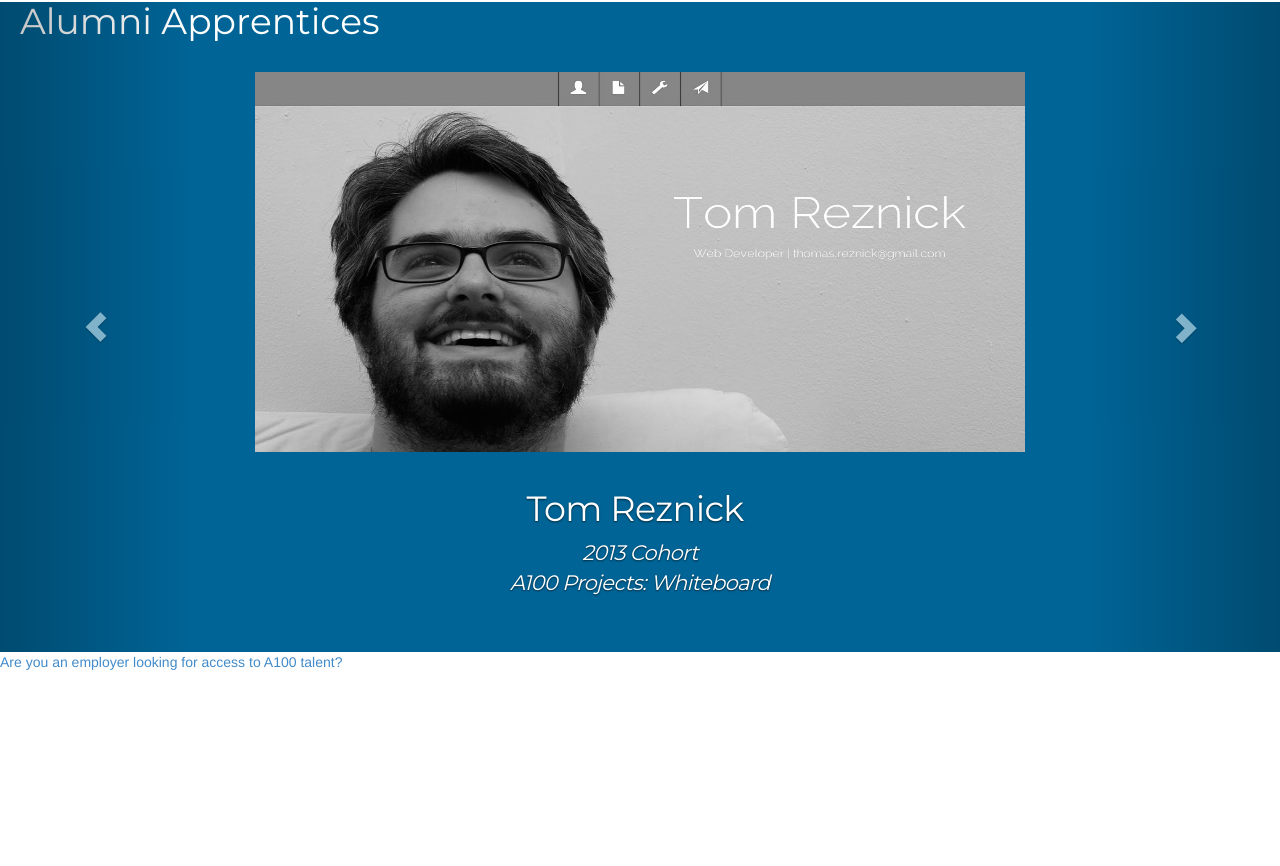
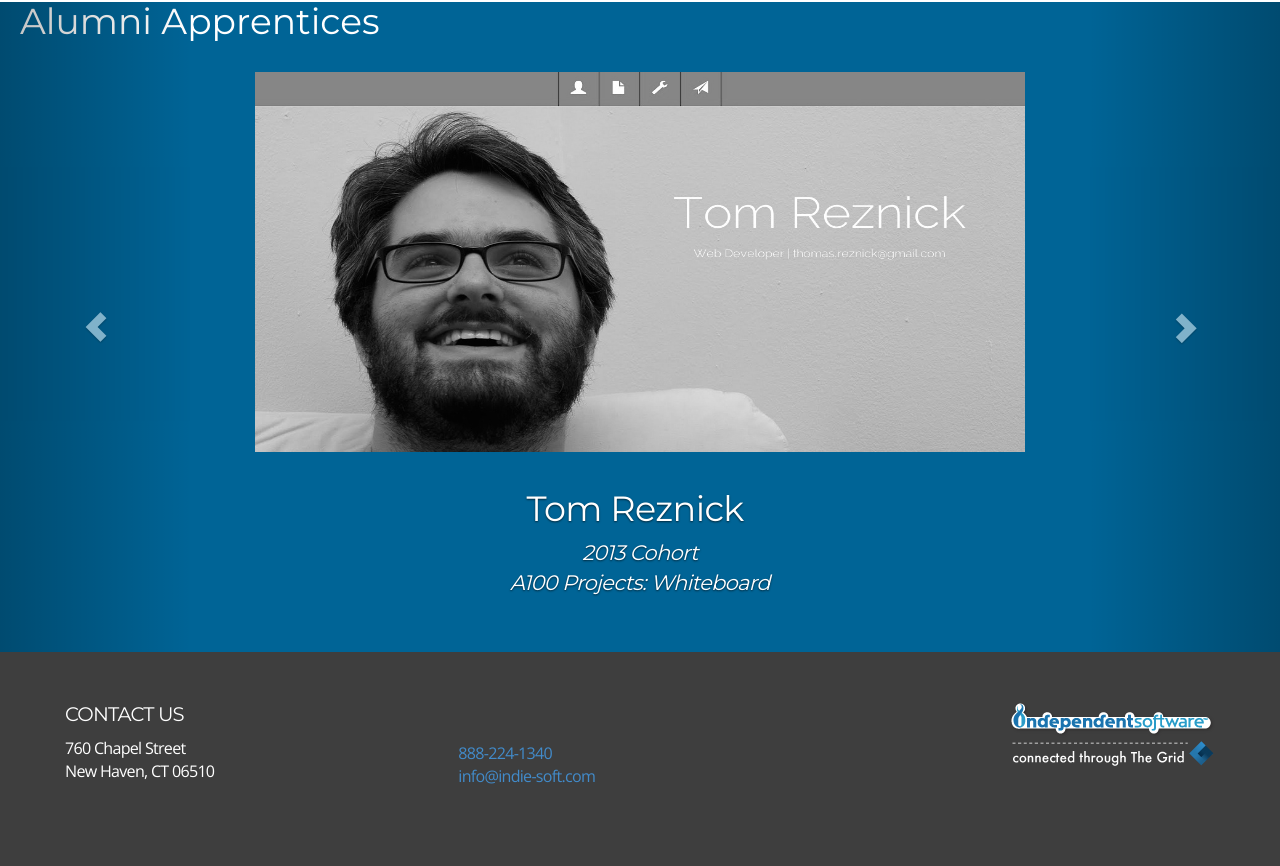
Before and after one commit to Paul-Burinda/A100-Portfolio, a PHP site: page / in a window 1280 px wide. Shown: the part 596-1462 px from the top of the page. Before the commit the page ends 1266 px from the top, so only its background shows below. Run offline with PHP 8.4, Linux system fonts and the light colour scheme; some libraries are stand-ins or nearby versions.

Commit message:
Added footer section from A100 site.  Fixed formatting and create sections in main.css.  Hire me moving to navbar at the top

```diff
--- a/css/main.css
+++ b/css/main.css
@@ -1,3 +1,34 @@
+/*
+Team BuReTo:
+Paul Burinda, Yan Ren, Taiwo Togun
+main.css
+A100 Portfolio Sheet
+
+*/
+
+/* GLOBAL STYLES */
+  /* Alignment */
+    .centered { text-align: center; }
+
+    .rightAlign { text-align: right; }
+
+    .leftAlign { text-align: left; }
+
+    .allCaps { text-transform: uppercase; }
+
+  /* Margins */
+    .topMargin { margin-top: 30px; }
+
+    .topMarginX { margin-top: 50px; }
+
+    .topMarginBig {margin-top: 100px; }
+
+    .bottomMargin { margin-bottom: 30px; }
+
+  /* Sizing */
+    .small { font-size: 1em; }
+
+
 .WebsiteProj, .WhiteboardProj{
 	margin: 20px;
 }
@@ -11,7 +42,7 @@
   background: #006496;
 }
 
-/* CUSTOMIZE THE NAVBAR
+/* Carousel navbar
 -------------------------------------------------- */
 
 /* Special class on .container surrounding .navbar, used for positioning it into place. */
@@ -85,6 +116,29 @@
   position: relative;
 }
 
+.textDarkBG {
+font-family: 'Open Sans', sans-serif;
+font-weight: 400;
+font-size: 1.15em;
+letter-spacing: -.045em;
+color: white;
+}
+
+/* Footer CSS
+---------------------------------------------------*/
+#footer {
+background: #3e3e3e;
+padding: 50px;
+}
+
+.footerDarkBG {
+  font-family: 'Montserrat', sans-serif;
+  font-weight: 400;
+  font-size: 1.4em;
+  letter-spacing: -.045em;
+  line-height: 1.3em;
+  color: white;
+}
 
 /* Carousel RESPONSIVE CSS
 -------------------------------------------------- */
@@ -115,6 +169,32 @@
     font-size: 21px;
     line-height: 1.4;
   }
+
+  .headerDarkBG {
+    font-family: 'Montserrat', sans-serif;
+    font-weight: 400;
+    font-size: 1.4em;
+    letter-spacing: -.045em;
+    line-height: 1.3em;
+    color: white;
+  }
+
+  .allCaps {
+    text-transform: uppercase;
+  }
+
+  .textDarkBG {
+    font-family: 'Open Sans', sans-serif;
+    font-weight: 400;
+    font-size: 1.15em;
+    letter-spacing: -.045em;
+    color: white;
+  }
+
+  #footer {
+    background: #3e3e3e;
+    padding: 50px;
+  }
 }
 
 @media (max-width: 767px) {
@@ -143,4 +223,3 @@
   		display: none;
   	}
   }
-}
--- a/index.html
+++ b/index.html
@@ -152,9 +152,58 @@
       </div>
     </section>
 
-    <section id="hireMetab">
-      <p> <a href="http://www.formstack.com/forms/?1453552-6NRer6Wuik"> Are you an employer looking for access to A100 talent? </a> </p>
-    </section>
+    <section id="footer" class="visible-lg">
+    <div class="container-fluid">
+
+      <div class="row">
+        <div class="col-md-4">
+          <p class="footerDarkBG small allCaps">Contact Us </p>
+          <p class="textDarkBG small">
+            760 Chapel Street <br>
+            New Haven, CT 06510 <br>
+            <br>
+          </p>
+        </div>
+
+        <div class="col-md-4 leftAlign">
+          <br><br>
+          <p class="textDarkBG small">
+            <a href="tel:888-224-1340">888-224-1340</a> <br>
+            <a href="mailto:info@indie-soft.com">info@indie-soft.com</a>
+          </p>
+        </div>
+
+        <div class="col-md-4 rightAlign">
+          <a href="http://indie-soft.com/" title="Independent Software" target="_blank"><img src="resources/img/footerLogos.png"></a>
+        </div>
+
+      </div>
+
+    </div>
+  </section>
+
+  <section id="footer" class="hidden-lg">
+    <div class="container-fluid">
+
+      <div class="row">
+        <div class="col-xs-12 centered">
+          <p class="footerDarkBG small allCaps"> Contact Us </p>
+          <p class="textDarkBG small">
+            760 Chapel Street <br>
+            New Haven, CT 06510 <br>
+            <br><br>
+            <a href="tel:888-224-1340">888-224-1340</a> <br>
+            <a href="mailto:info@indie-soft.com">info@indie-soft.com</a>
+          </p>
+          <br>
+          <a href="http://indie-soft.com/" title="Independent Software" target="_blank"><img src="resources/img/footerLogos.png"></a>
+        </div>
+
+      </div>
+
+    </div>
+  </section>
+
   <script src="http://ajax.googleapis.com/ajax/libs/jquery/1.11.1/jquery.min.js"></script>
   <script src="js/bootstrap.js"></script>
   <script src="js/portfolio.js"></script>
```
Also changed, not shown: Resources/img/footerLogos.png (added).
